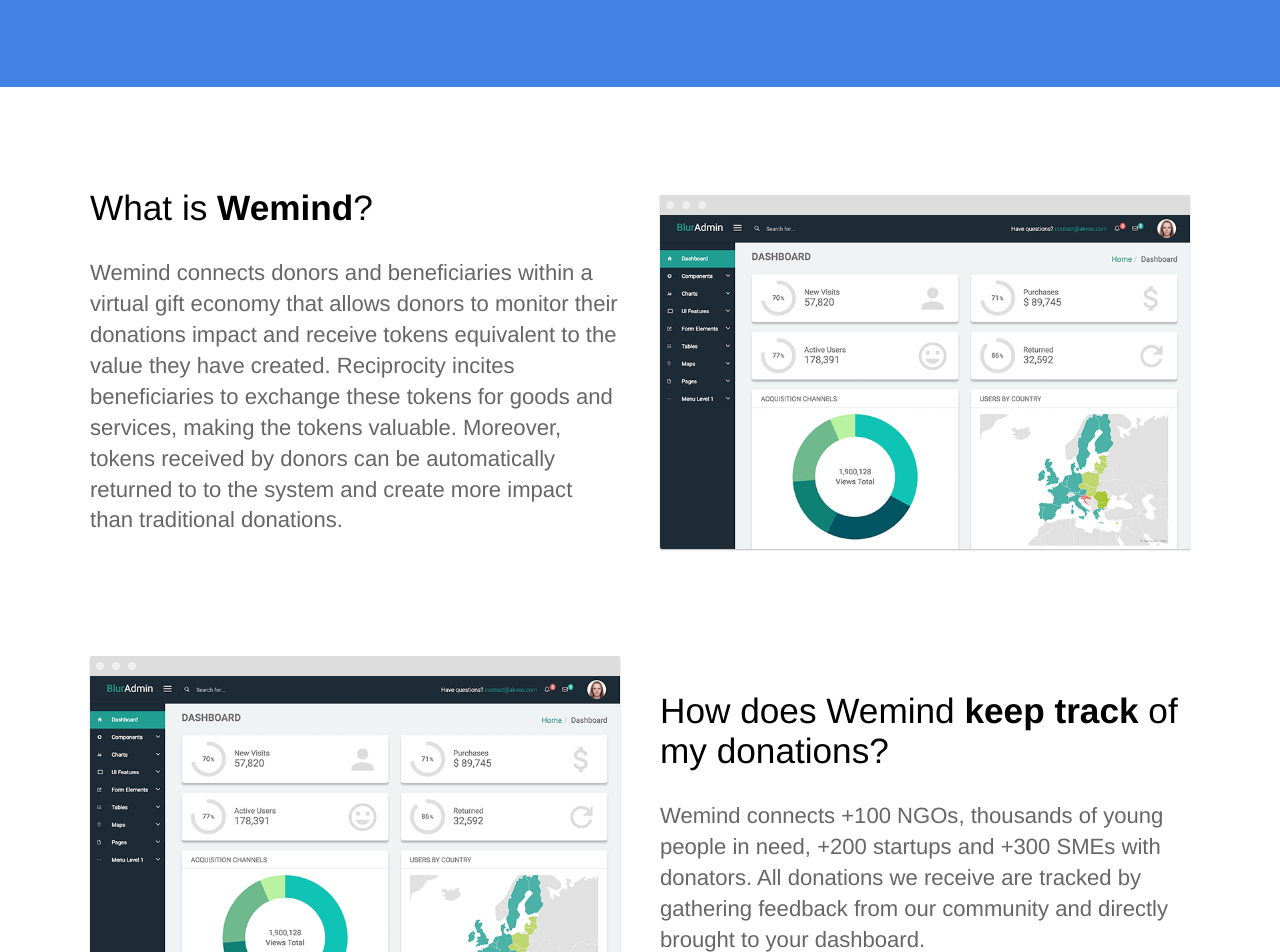
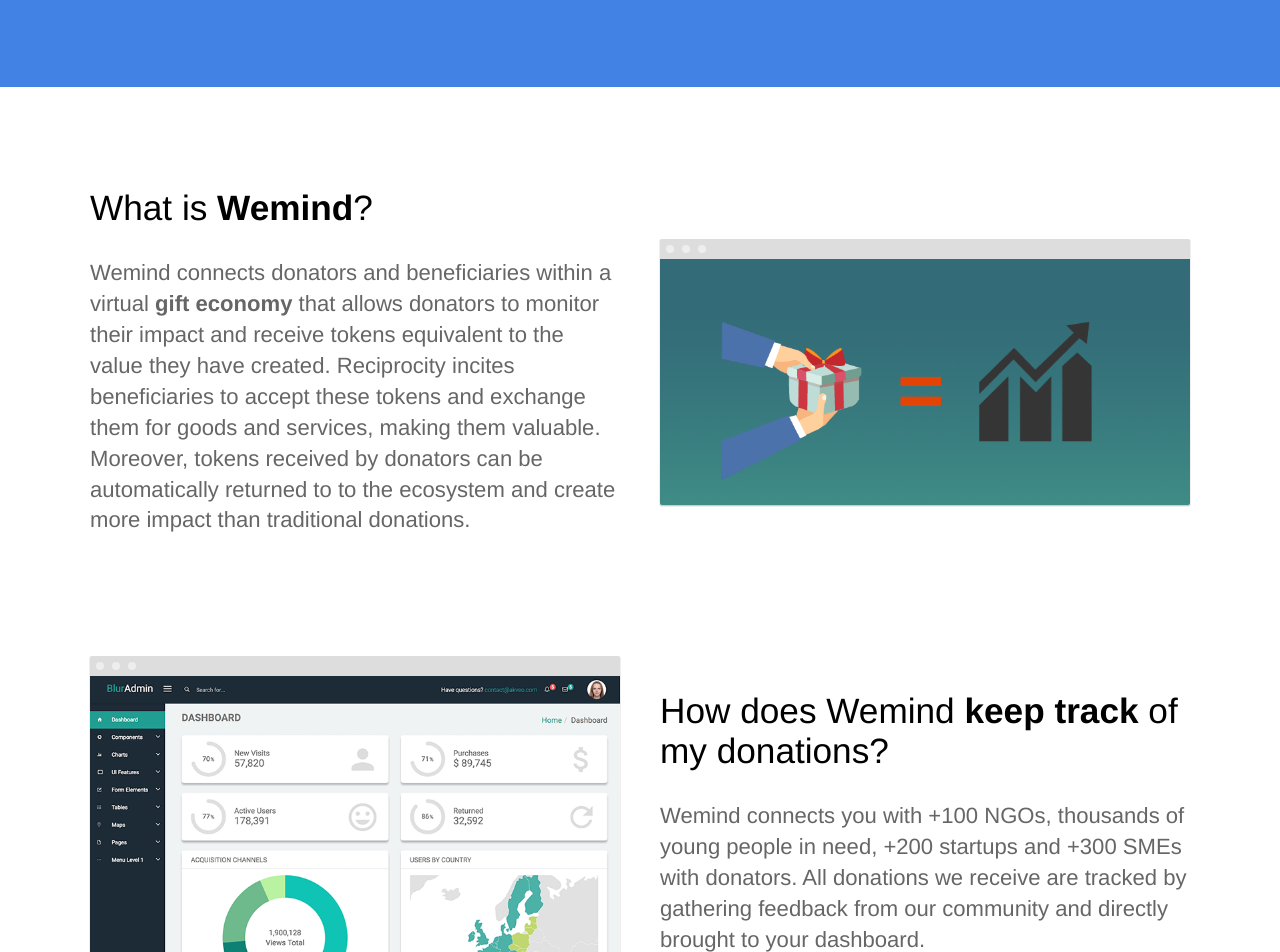
Before and after one commit to wemind2023/wemind2023.github.io, a Jekyll site: the page built from index.html, in a window 1280 px wide and 1400 px high, scrolled down 849 px. Shown: the top 952 px of the window. Built offline with Jekyll 4.4.1, drawn with Linux system fonts in a browser that asks for light colours; some of the changed text lies outside the part shown.

Commit message:
updated homepage

```diff
--- a/index.html
+++ b/index.html
@@ -1,6 +1,6 @@
 ---
-title: The last sales CRM you'll ever need
-description: Track and optimize your sales team in real time
+title: Wemind
+description: Track and optimize your donations in real time
 ---
 <section class="hero">
 	<div class="text-container">
@@ -18,7 +18,19 @@ description: Track and optimize your sales team in real time
 		<div class="container flex">
 			<div class="text editable">
 				<h2>What is <strong>Wemind</strong>?</h2>
-				<p>Wemind connects donors and beneficiaries within a virtual gift economy that allows donors to monitor their donations impact and receive tokens equivalent to the value they have created. Reciprocity incites beneficiaries to exchange these tokens for goods and services, making the tokens valuable. Moreover, tokens received by donors can be automatically returned to to the system and create more impact than traditional donations.
+				<p>Wemind connects donators and beneficiaries within a virtual <strong>gift economy</strong> that allows donators to monitor their impact and receive tokens equivalent to the value they have created. Reciprocity incites beneficiaries to accept these tokens and exchange them for goods and services, making them valuable. Moreover, tokens received by donators can be automatically returned to to the ecosystem and create more impact than traditional donations.
+			</div>
+			<div class="image">
+				<img src="{{ site.baseurl }}/images/gifteconomy.png" alt="Gift economy" class="screenshot editable" />
+			</div>
+		</div>
+	</section>
+
+	<section>
+		<div class="container flex">
+			<div class="text editable">
+				<h2>How does Wemind <strong>keep track</strong> of my donations?</h2>
+				<p>Wemind connects you with +100 NGOs, thousands of young people in need, +200 startups and +300 SMEs with donators. All donations we receive are tracked by gathering feedback from our community and directly brought to your dashboard.</p>
 			</div>
 			<div class="image">
 				<img src="{{ site.baseurl }}/images/dashboard.png" alt="Screenshot" class="screenshot editable" />
@@ -29,23 +41,11 @@ description: Track and optimize your sales team in real time
 	<section>
 		<div class="container flex">
 			<div class="text editable">
-				<h2>How does Wemind <strong>keep track</strong> of my donations?</h2>
-				<p>Wemind connects +100 NGOs, thousands of young people in need, +200 startups and +300 SMEs with donators. All donations we receive are tracked by gathering feedback from our community and directly brought to your dashboard.</p>
+				<h2>How do beneficiaries exchange <strong>Wemind tokens</strong>?</h2>
+				<p>Wemind  learns your business. By analyzing your sales data, Hydra optimizes your sales process and show you where you should be spending your resources.</p>
 			</div>
 			<div class="image">
-				<img src="{{ site.baseurl }}/images/dashboard.png" alt="Screenshot" class="screenshot editable" />
-			</div>
-		</div>
-	</section>
-
-	<section>
-		<div class="container flex">
-			<div class="text editable">
-				<h2>What is <strong>Wemind's purpose</strong>?</h2>
-				<p>Hydra learns your business. By analyzing your sales data, Hydra optimizes your sales process and show you where you should be spending your resources.</p>
-			</div>
-			<div class="image">
-				<img src="{{ site.baseurl }}/images/dashboard.png" alt="Screenshot" class="screenshot editable" />
+				<img src="{{ site.baseurl }}/images/exchange.png" alt="Screenshot" class="screenshot editable" />
 			</div>
 		</div>
 	</section>
@@ -53,17 +53,17 @@ description: Track and optimize your sales team in real time
 	<section class="testimonial">
 		<div class="container flex">
 			<div class="testimonial-block">
-				<div class="square-image"><img src="https://source.unsplash.com/6anudmpILw4/600x400" alt="Jim James" class="editable"></div>
+				<div class="square-image"><img src="https://media.licdn.com/dms/image/C4E03AQHafW5jvSFHqA/profile-displayphoto-shrink_200_200/0/1623923475391?e=1686787200&v=beta&t=UEXepF-BHJsbai2mafqdOQjG9jjznUYzbVXkXHbSqxU" alt="Alexandre Chidiac" class="editable"></div>
 				<blockquote>
-					<p class="editable">Hydra has shaped the business we have today. We have a repeatable sales process and a strategy to scale our team. I recommend Hydra to any business looking to improve their sales.</p>
-					<p class="editable author">Jim James - CEO of Global Corp.</p>
+					<p class="editable">Wemind's tokenization process not only incentivizes participation but also strength-ens the emotional loyalty bond between donors and beneficiaries, fostering a sense of shared value creation and community-building in line with the principles of the Gift Economy. I recommend Wemind to any donator willing to make more impact with their money.</p>
+					<p class="editable author">Alexandre Chidiac - CEO of Wemind.</p>
 				</blockquote>
 			</div>
 		</div>
 	</section>
 
 	<section class="bottom-cta">
-		<h2 class="editable"><strong>Improve</strong> your sales process today</h2>
-		<div class="button alt"><a href="#">Get Started Free</a></div>
+		<h2 class="editable"><strong>Interested about our </strong> technical work ?</h2>
+		<div class="button alt"><a href="https://whitepaper.io/document/2/stellar-whitepaper">Read our whitepaper</a></div>
 	</section>
 </div>
```
Also changed, not shown: images/gifteconomy.png (added), 2 other files.
